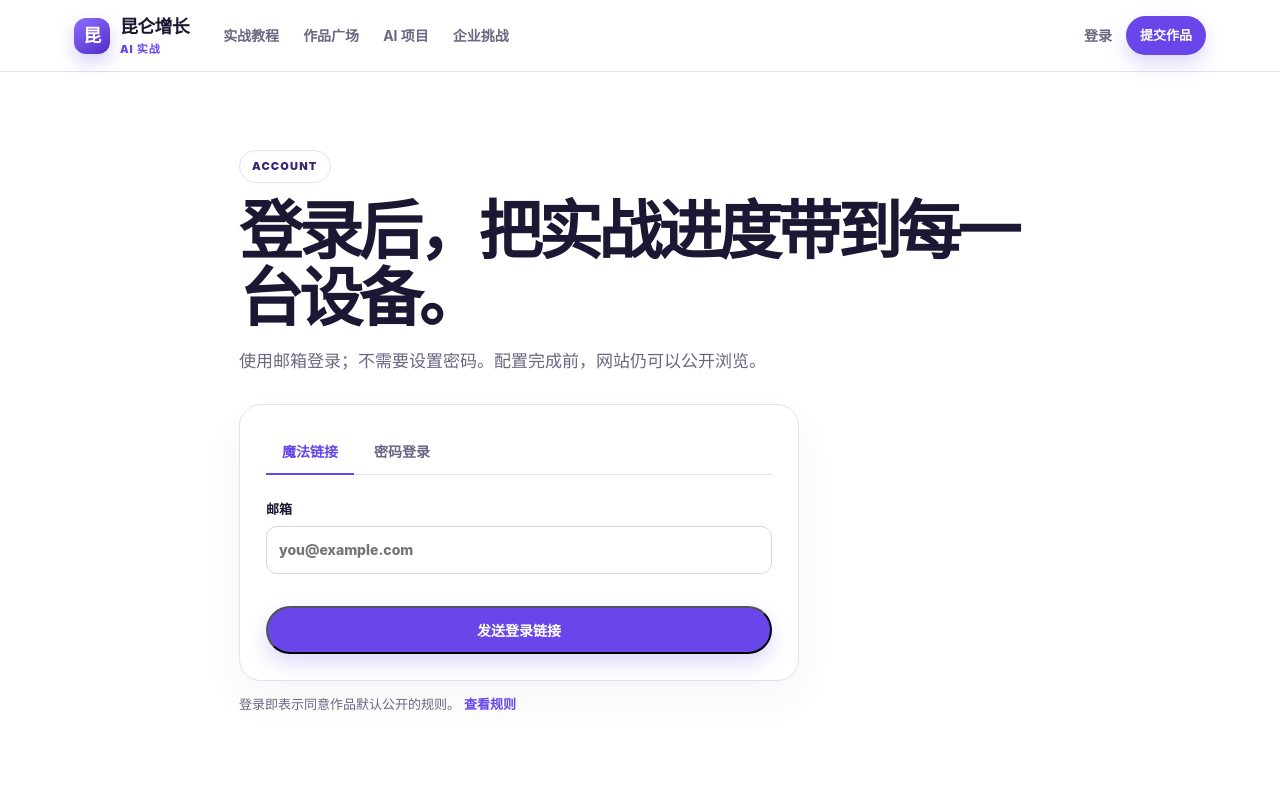
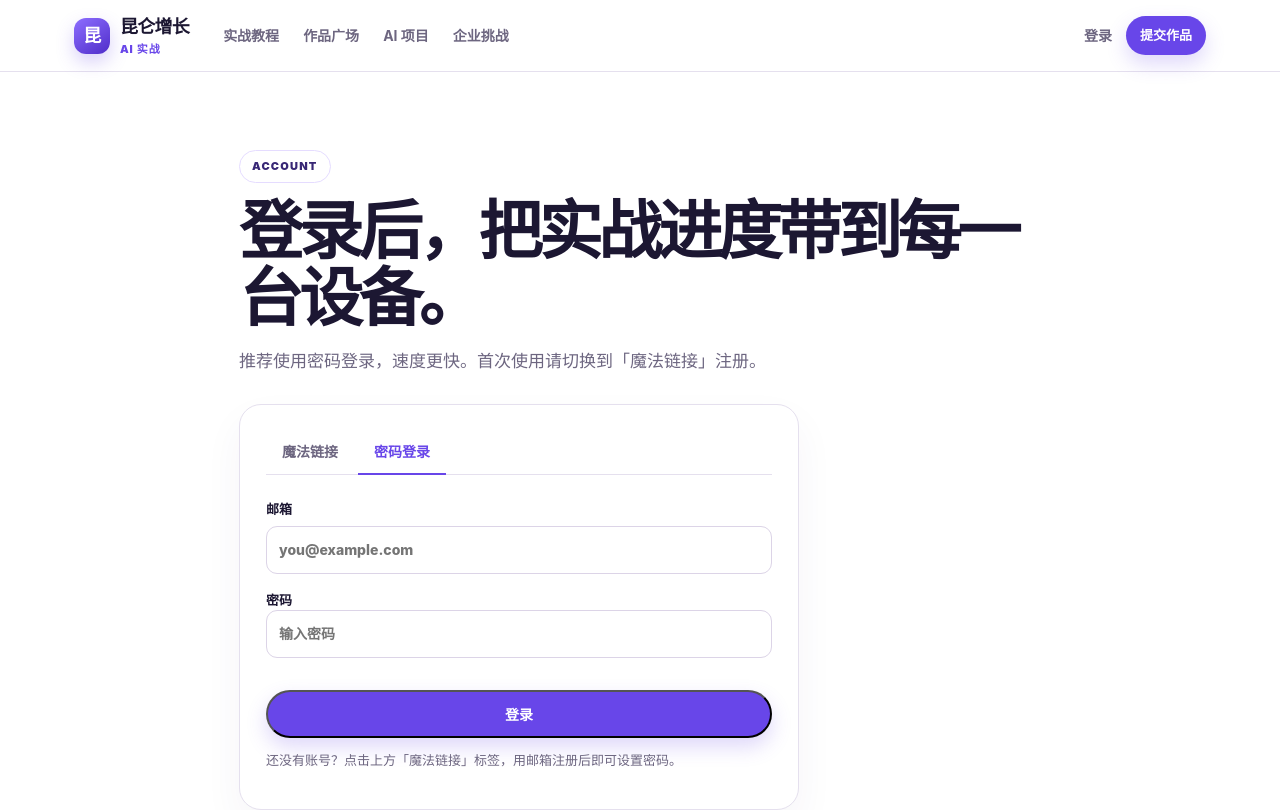
Before and after one commit to Daseanle/kunlun-growth-ai, a Next.js app: page /login in a window 1280 px wide. Shown: the top 810 px of the page. Built offline with nearby package versions, Linux system fonts and the light colour scheme; no server answers.

Commit message:
fix: 默认密码登录 + 魔法链接错误详情
- 登录页默认切换到密码登录标签
- 魔法链接失败时显示具体错误原因
- 更新引导文案

```diff
--- a/app/auth/confirm/route.ts
+++ b/app/auth/confirm/route.ts
@@ -25,8 +25,9 @@ export async function GET(request: Request) {
       return NextResponse.redirect(`${origin}${next}`);
     }
     console.error("Auth code exchange failed:", error.message);
+    return NextResponse.redirect(`${origin}/login?error=auth&reason=${encodeURIComponent(error.message)}`);
   }
 
   // 交换失败或没有 code 参数，重定向到登录页并带错误标记
-  return NextResponse.redirect(`${origin}/login?error=auth`);
+  return NextResponse.redirect(`${origin}/login?error=auth&reason=no_code`);
 }
--- a/app/login/page.tsx
+++ b/app/login/page.tsx
@@ -11,8 +11,9 @@ function LoginForm() {
   const searchParams = useSearchParams();
   const redirect = searchParams.get("redirect") || "/tutorials";
   const authError = searchParams.get("error");
+  const errorReason = searchParams.get("reason");
 
-  const [mode, setMode] = useState<"magic" | "password">("magic");
+  const [mode, setMode] = useState<"magic" | "password">("password");
   const [email, setEmail] = useState("");
   const [password, setPassword] = useState("");
   const [message, setMessage] = useState("");
@@ -20,10 +21,14 @@ function LoginForm() {
 
   useEffect(() => {
     if (authError === "auth") {
-      setMessage("登录失败，魔法链接可能已过期，请重新发送。");
+      const tip = errorReason && errorReason !== "no_code"
+        ? `（${decodeURIComponent(errorReason)}）`
+        : "";
+      setMessage(`登录失败，魔法链接可能已过期${tip}，请改用密码登录，或重新发送。`);
       setMessageType("error");
+      setMode("password");
     }
-  }, [authError]);
+  }, [authError, errorReason]);
 
   async function sendMagicLink(event: React.FormEvent) {
     event.preventDefault();
@@ -159,7 +164,7 @@ function LoginForm() {
             登录
           </button>
           <p style={{ fontSize: "13px", color: "var(--muted)", marginTop: "12px" }}>
-            还没有密码？先<a href="/account/password" style={{ color: "var(--purple)", fontWeight: 700 }}>用魔法链接登录</a>后设置。
+            还没有账号？点击上方「魔法链接」标签，用邮箱注册后即可设置密码。
           </p>
         </form>
       )}
@@ -184,7 +189,7 @@ export default function LoginPage() {
         <span className="eyebrow">ACCOUNT</span>
         <h1 className="page-title">登录后，把实战进度带到每一台设备。</h1>
         <p className="page-lead">
-          使用邮箱登录；不需要设置密码。配置完成前，网站仍可以公开浏览。
+          推荐使用密码登录，速度更快。首次使用请切换到「魔法链接」注册。
         </p>
         <Suspense fallback={<p className="form-message">加载中…</p>}>
           <LoginForm />
```
